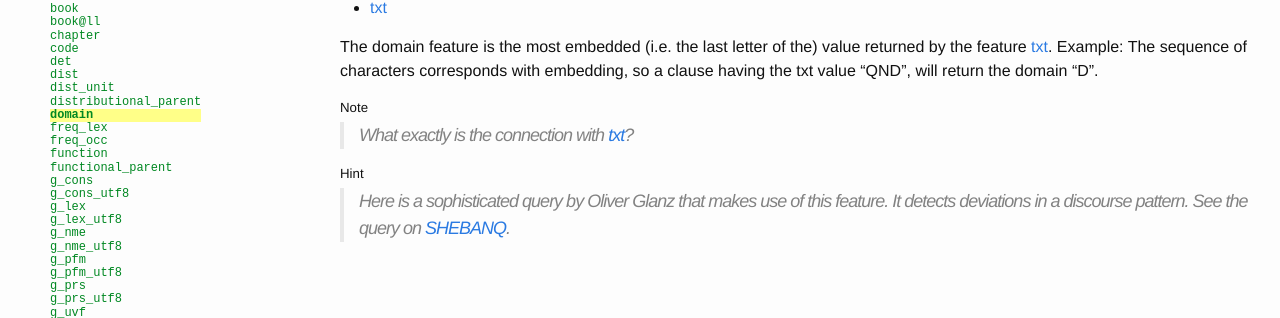
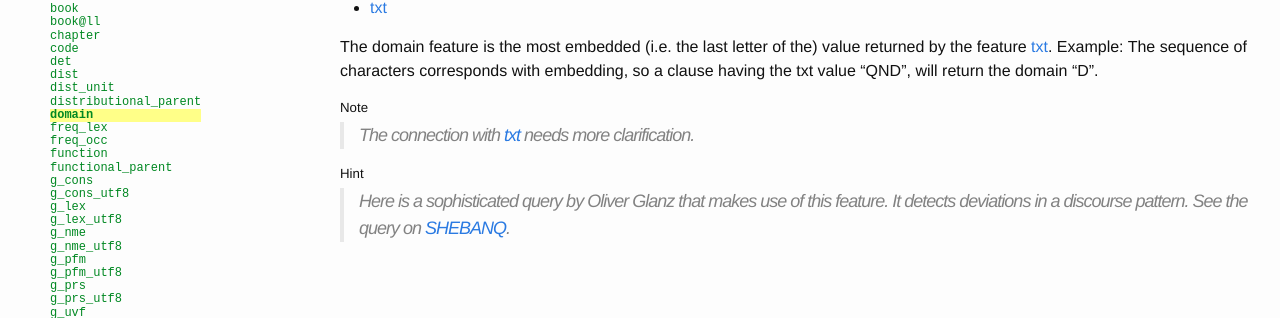
Before and after one commit to kungsik/text-fabric-data, a Jekyll site: the page built from docs/_features/hebrew/etcbc4c/domain.md, in a window 1280 px wide. Shown: the part 416-734 px from the top of the page. Built offline with Jekyll 4.4.1, drawn with Linux system fonts in a browser that asks for light colours.

Commit message:
Update domain.md

```diff
--- a/docs/_features/hebrew/etcbc4c/domain.md
+++ b/docs/_features/hebrew/etcbc4c/domain.md
@@ -24,7 +24,7 @@ The domain feature is the most embedded (i.e. the last letter of the) value retu
 Example: The sequence of characters corresponds with embedding, so a clause having the txt value “QND”, will return the domain “D”.
 
 ##### Note
-> What exactly is the connection with [txt](txt)?
+> The connection with [txt](txt) needs more clarification.
 
 ##### Hint
 > Here is a sophisticated query by Oliver Glanz that makes use of this
```
